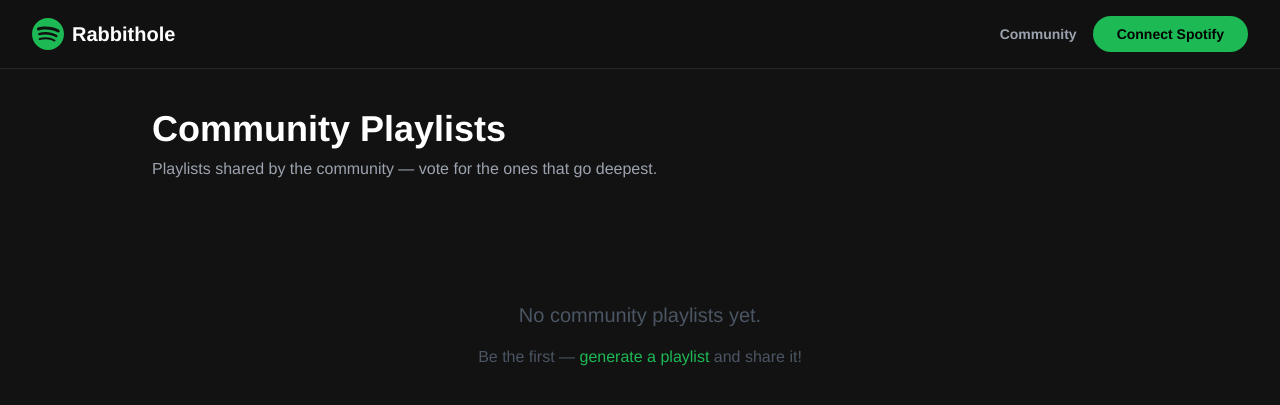
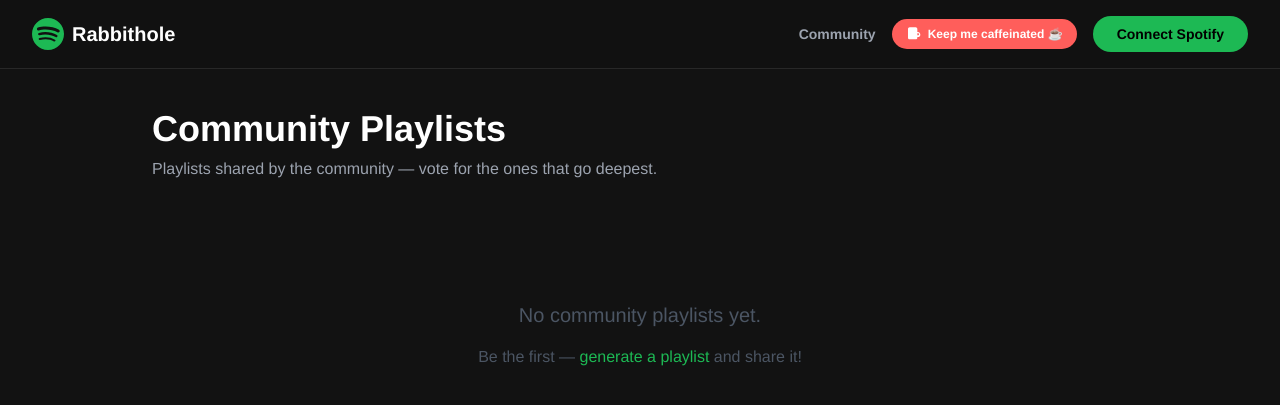
Before and after one commit to Sheriff1980/rabbithole-music, a Flask app: page /community/ in a window 1280 px wide. Shown: the top 405 px of the page. Run offline with Flask 3, Linux system fonts and the light colour scheme; data that the repository does not hold is empty; parts of the project's set-up code (start-up, migrations or seed data) failed here and were passed over; some libraries are stand-ins or nearby versions.

Commit message:
Add Ko-fi 'Keep me caffeinated' button to nav
Co-Authored-By: Claude Sonnet 4.6 <noreply@anthropic.com>

```diff
--- a/templates/base.html
+++ b/templates/base.html
@@ -26,6 +26,16 @@
     .btn-outline { border: 1px solid #727272; color: #fff; border-radius: 500px; padding: 12px 32px; font-weight: 700; transition: all 0.2s; }
     .btn-outline:hover { border-color: #fff; }
     ::-webkit-scrollbar { width: 8px; } ::-webkit-scrollbar-track { background: #121212; } ::-webkit-scrollbar-thumb { background: #535353; border-radius: 4px; }
+
+    /* Ko-fi button */
+    .btn-kofi {
+      display: inline-flex; align-items: center; gap: 6px;
+      background: #FF5E5B; color: #fff; font-weight: 700; font-size: 0.75rem;
+      border-radius: 500px; padding: 6px 14px; transition: all 0.2s;
+      white-space: nowrap; text-decoration: none;
+    }
+    .btn-kofi:hover { background: #ff7370; transform: scale(1.04); }
+    .btn-kofi svg { flex-shrink: 0; }
   </style>
   <!-- CSRF token — read by the fetch interceptor below -->
   <meta name="csrf-token" content="{{ csrf_token() }}">
@@ -42,6 +52,13 @@
       {% if session.user_id %}
       <a href="/history" class="text-gray-400 hover:text-white transition text-sm font-semibold">History</a>
       {% endif %}
+      <!-- Ko-fi -->
+      <a href="https://ko-fi.com/W7W31NLZ7P/tip" target="_blank" rel="noopener" class="btn-kofi" title="Keep the developer caffeinated ☕">
+        <svg width="16" height="16" viewBox="0 0 24 24" fill="currentColor" xmlns="http://www.w3.org/2000/svg">
+          <path d="M5.5 2C4.1 2 3 3.1 3 4.5v13C3 18.9 4.1 20 5.5 20h9c1.4 0 2.5-1.1 2.5-2.5v-1h1c1.9 0 3.5-1.6 3.5-3.5S19.9 9 18 9h-1V4.5C17 3.1 15.9 2 14.5 2h-9zM17 11h1c.8 0 1.5.7 1.5 1.5S18.8 14 18 14h-1v-3z"/>
+        </svg>
+        Keep me caffeinated ☕
+      </a>
       {% if session.user_id %}
         <div class="flex items-center gap-3">
           {% if session.avatar_url %}
```
